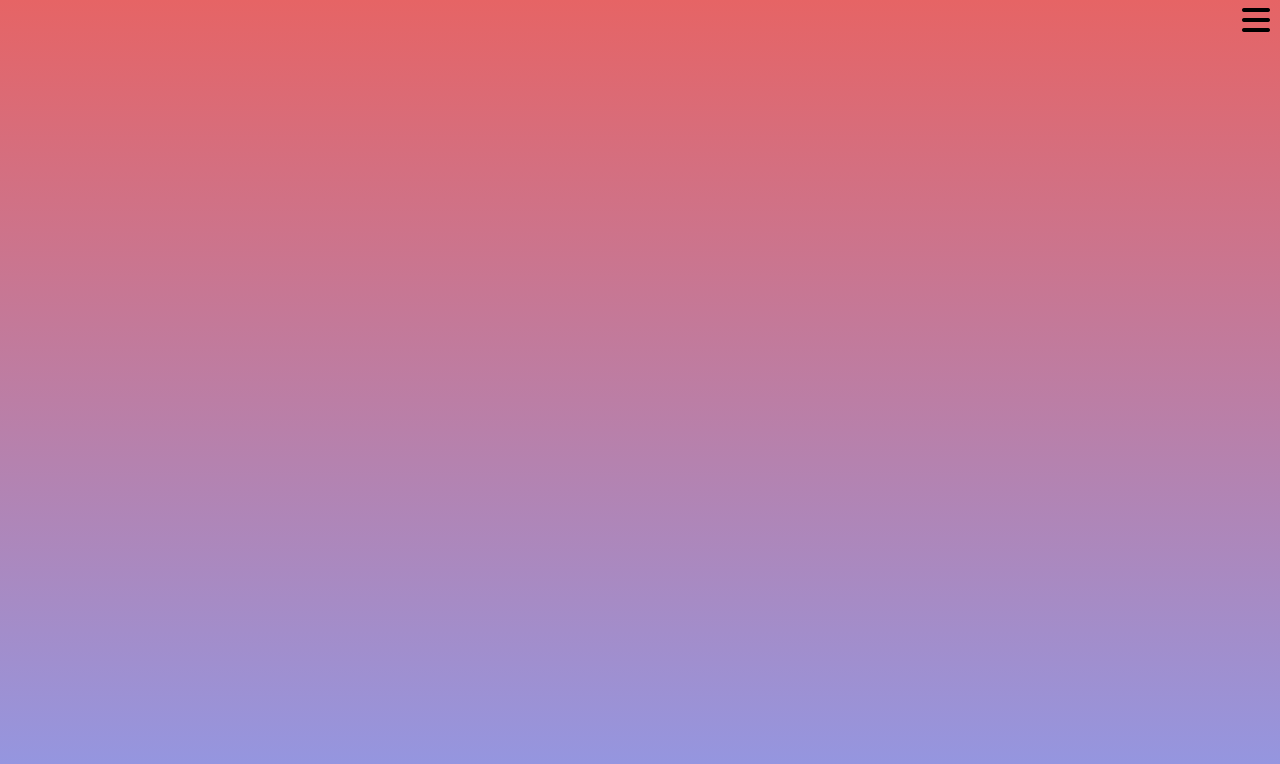
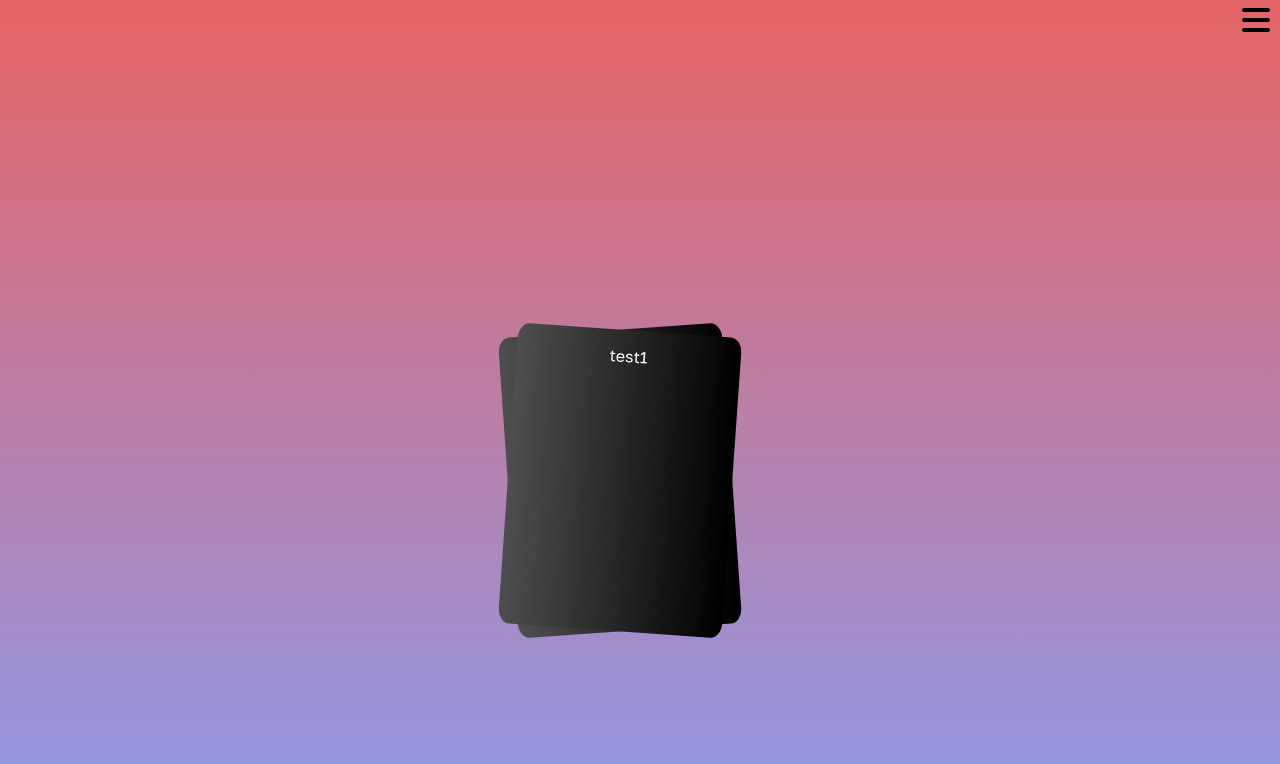
Before and after one commit to YetAnotherCoder00/YetAnotherCoder00.github.io, a SvelteKit app: page /iperka in a window 1280 px wide. Shown: the top 764 px of the page. Built offline with nearby package versions, Linux system fonts and the light colour scheme.

Commit message:
finishedd iperak and started presentation route

```diff
--- a/src/routes/+layout.svelte
+++ b/src/routes/+layout.svelte
@@ -14,6 +14,7 @@
             <a href="/eportfolio" on:click={() => {menu = false}}>E-Portfolio</a> <br> <br>
             <a href="/creativitymethods" on:click={() => {menu = false}}>Kreativitätsmethoden</a> <br> <br>
             <a href="/iperka" on:click={() => {menu = false}}>IPERKA</a> <br> <br>
+            <a href="/presentation" on:click={() => {menu = false}}>Präsentationstechniken</a> <br> <br>
         </div>
     </div>
 {:else}
--- a/src/routes/iperka/+page.svelte
+++ b/src/routes/iperka/+page.svelte
@@ -1,10 +1,73 @@
 <script lang="ts">
+
+    let cardgroup: HTMLDivElement;
+    let one: HTMLDivElement;
+    let two: HTMLDivElement;
+
+    let showCards: boolean = false;
+
+    function cardanimation() {
+        if (!showCards) {
+            one.style.marginLeft = "0vh";
+            two.style.marginLeft = "4vh";
+            one.style.rotate = "0deg";
+            two.style.rotate = "0deg";
+            showCards = true;
+        }
+        else {
+            one.style.marginLeft = "0vh";
+            two.style.marginLeft = "-33vh";
+            one.style.rotate = "4deg";
+            two.style.rotate = "-4deg";
+            showCards = false;
+        }
+    }
 
 </script>
 
 
+<div class="card-group" id="cardgroup" bind:this={cardgroup}>
+
+    <div class="card" on:click={cardanimation} bind:this={one}>
+        test1
+    </div>
+    <div class="card" on:click={cardanimation} bind:this={two}>
+        test2
+    </div>
+
+</div>
 
 
 <style>
 
+    .card {
+        padding: 2vh;
+        width: 24vh;
+        margin: 25vh 5vh 5vh 0;
+        color: white;
+        border-radius: 5%;
+        background: linear-gradient(to right, rgb(78, 78, 78), black);
+        transition: cubic-bezier(.17,.67,.66,.91) 0.15s;
+        grid-area: center;
+        aspect-ratio: 5 / 7;
+    }
+
+    .card-group {
+        justify-content: center;
+        flex-direction: row;
+        display: flex;
+    }
+
+    .card:nth-child(1) {
+        margin-left: 0;
+        z-index: 2;
+        rotate: 4deg
+    }
+
+    .card:nth-child(2) {
+        z-index: 1;
+        margin-left: -33vh;
+        rotate: -4deg;
+    }
+
 </style>
```
Also changed, not shown: src/routes/presentation/+page.svelte (added, +46 -0 lines).
